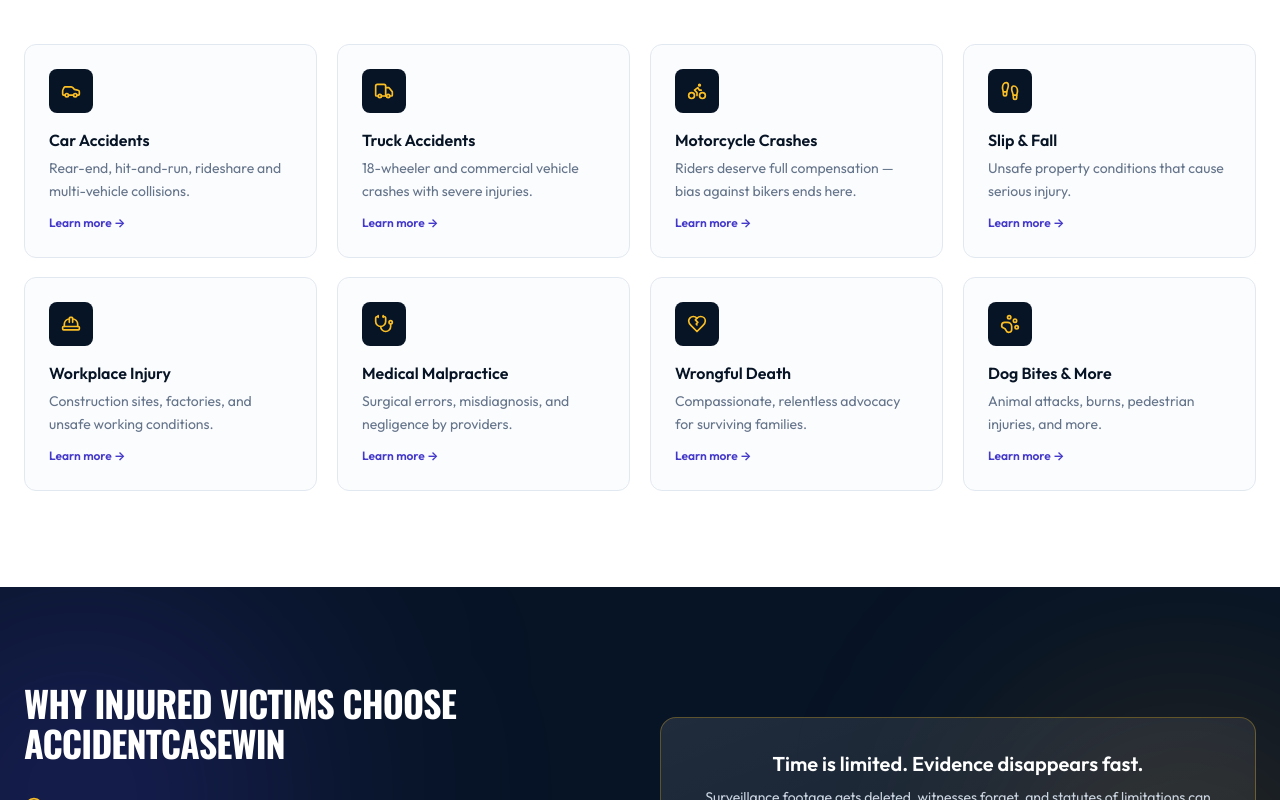
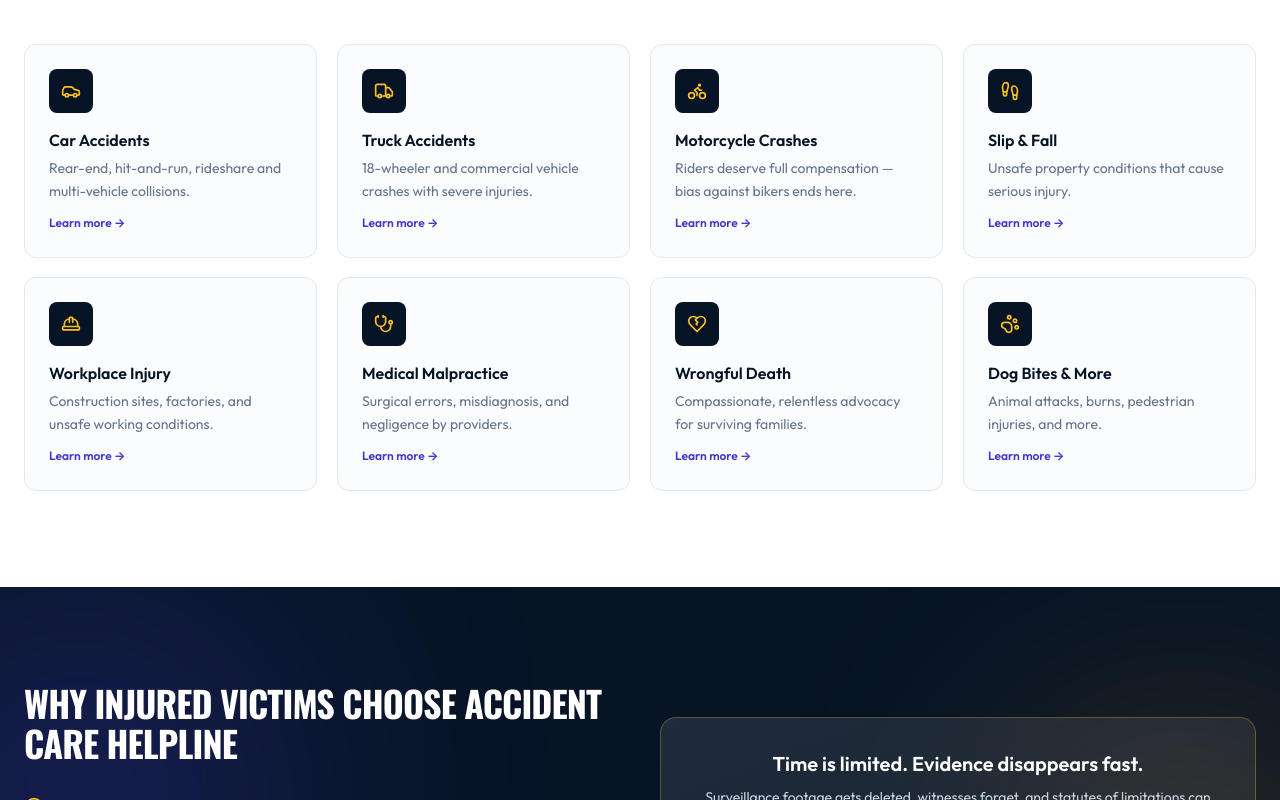
Before and after one commit to mhklogs/Accidental-Case-Win-Project, a Next.js app: page / in a window 1280 px wide. Shown: the part 2000-2800 px from the top of the page. Built offline with nearby package versions, Linux system fonts and the light colour scheme.

Commit message:
Rename project from Accident Case Win to Accident Care Helpline

```diff
--- a/app/case-types/[slug]/page.tsx
+++ b/app/case-types/[slug]/page.tsx
@@ -24,7 +24,7 @@
 }) {
   const ct = getCaseType(params.slug);
   return {
-    title: ct ? `${ct.title} — Free Case Review | AccidentCaseWin` : "Case Type",
+    title: ct ? `${ct.title} — Free Case Review | Accident Care Helpline` : "Case Type",
     description: ct?.tagline,
   };
 }
@@ -69,7 +69,7 @@
               <Scale className="h-6 w-6 text-navy-950" strokeWidth={2.5} />
             </span>
             <span className="font-heading text-xl font-bold uppercase tracking-tight text-white">
-              Accident<span className="text-gold-400">Case</span>Win
+              Accident<span className="text-gold-400">Care</span>Helpline
             </span>
           </Link>
           <Link
--- a/app/page.tsx
+++ b/app/page.tsx
@@ -98,7 +98,7 @@
               <Scale className="h-6 w-6 text-navy-950" strokeWidth={2.5} />
             </span>
             <span className="font-heading text-xl font-bold uppercase tracking-tight text-white">
-              Accident<span className="text-gold-400">Case</span>Win
+              Accident<span className="text-gold-400">Care</span>Helpline
             </span>
           </Link>
           <a
@@ -191,7 +191,7 @@
         <div className="relative mx-auto grid max-w-7xl items-center gap-10 px-4 sm:px-6 lg:grid-cols-2">
           <Reveal>
             <h2 className="font-heading text-3xl font-bold uppercase tracking-tight text-white sm:text-4xl">
-              Why Injured Victims Choose AccidentCaseWin
+              Why Injured Victims Choose Accident Care Helpline
             </h2>
             <ul className="mt-8 space-y-4">
               {guarantees.map((g) => (
@@ -292,7 +292,7 @@
         <div className="mx-auto flex max-w-7xl flex-col items-center justify-between gap-4 px-4 text-center text-sm text-slate-500 sm:px-6 md:flex-row md:text-left">
           <div className="flex items-center gap-2">
             <Scale className="h-5 w-5 text-navy-800" />
-            <span className="font-heading font-bold uppercase text-navy-950">AccidentCaseWin</span>
+            <span className="font-heading font-bold uppercase text-navy-950">Accident Care Helpline</span>
           </div>
           <p className="max-w-xl">
             This is attorney advertising and does not establish an
--- a/components/admin/LoginGate.tsx
+++ b/components/admin/LoginGate.tsx
@@ -119,7 +119,7 @@
             <Scale className="h-7 w-7 text-navy-900" strokeWidth={2.5} />
           </span>
           <div>
-            <p className="text-xl font-bold">AccidentCaseWin</p>
+            <p className="text-xl font-bold">Accident Care Helpline</p>
             <p className="text-xs font-medium tracking-wide text-navy-200 uppercase">
               Admin Dashboard
             </p>
--- a/lib/trustedform.ts
+++ b/lib/trustedform.ts
@@ -38,7 +38,7 @@
 
   try {
     const body = new URLSearchParams();
-    body.set("page_id", process.env.TRUSTEDFORM_PAGE_ID || "accident-case-win");
+    body.set("page_id", process.env.TRUSTEDFORM_PAGE_ID || "accident-care-helpline");
     body.set("vendor", process.env.TRUSTEDFORM_VENDOR || "Accident Care Helpline");
     body.set("funnel", process.env.TRUSTEDFORM_FUNNEL || "Personal Injury");
     if (lead.email) body.set("email", lead.email);
--- a/package.json
+++ b/package.json
@@ -1,5 +1,5 @@
 {
-  "name": "accident-case-win",
+  "name": "accident-care-helpline",
   "version": "1.0.0",
   "private": true,
   "scripts": {
```
Also changed, not shown: 3 other files (tests, documents, lock files or other folders).
